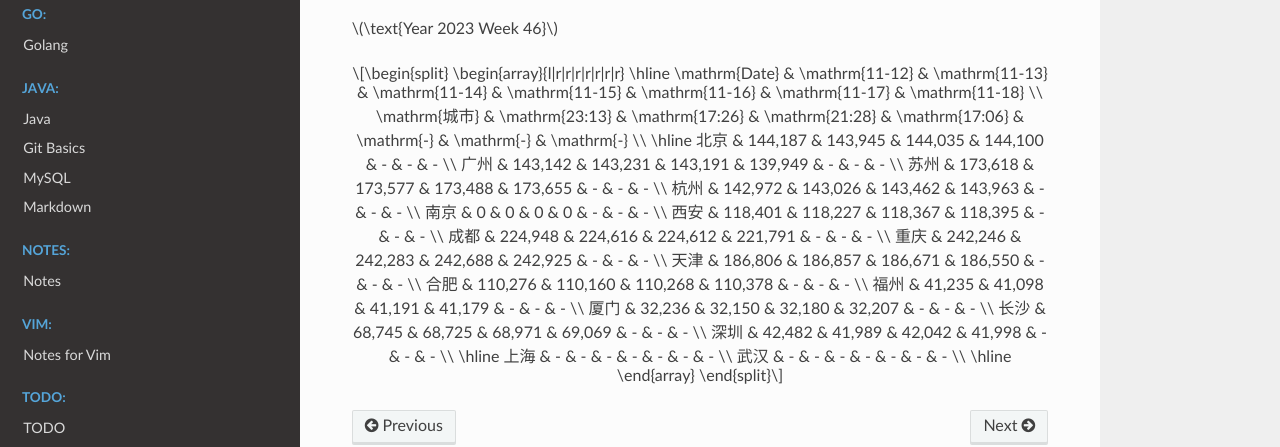
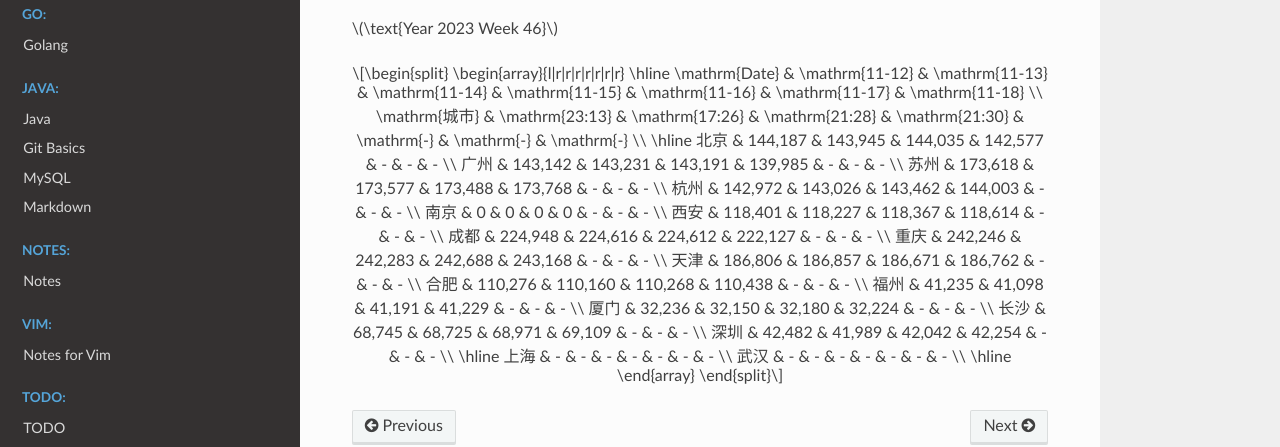
Before and after one commit to Pyrad/pyradnotes, a Sphinx documentation site: the page built from source/RealEstate/resalenumbers2023.md, in a window 1280 px wide and 900 px high, scrolled down 18135 px. Shown: the part 325-772 px from the top of the window. Built offline with Sphinx 7.4.7 and the Read the Docs theme 2.0.0, drawn with Linux system fonts in a browser that asks for light colours; a script that is not in the unit is left out.

Commit message:
Realestate Update resale numbers 2023-11-15 21:30

```diff
--- a/source/RealEstate/resalenumbers2023.md
+++ b/source/RealEstate/resalenumbers2023.md
@@ -1186,22 +1186,22 @@
 \begin{array}{l|r|r|r|r|r|r|r}
 \hline
 \mathrm{Date} & \mathrm{11-12} & \mathrm{11-13} & \mathrm{11-14} & \mathrm{11-15} & \mathrm{11-16} & \mathrm{11-17} & \mathrm{11-18} \\
-\mathrm{城市} & \mathrm{23:13} & \mathrm{17:26} & \mathrm{21:28} & \mathrm{17:06} & \mathrm{-} & \mathrm{-} & \mathrm{-} \\
+\mathrm{城市} & \mathrm{23:13} & \mathrm{17:26} & \mathrm{21:28} & \mathrm{21:30} & \mathrm{-} & \mathrm{-} & \mathrm{-} \\
 \hline
-北京 & 144,187 & 143,945 & 144,035 & 144,100 & - & - & - \\
-广州 & 143,142 & 143,231 & 143,191 & 139,949 & - & - & - \\
-苏州 & 173,618 & 173,577 & 173,488 & 173,655 & - & - & - \\
-杭州 & 142,972 & 143,026 & 143,462 & 143,963 & - & - & - \\
+北京 & 144,187 & 143,945 & 144,035 & 142,577 & - & - & - \\
+广州 & 143,142 & 143,231 & 143,191 & 139,985 & - & - & - \\
+苏州 & 173,618 & 173,577 & 173,488 & 173,768 & - & - & - \\
+杭州 & 142,972 & 143,026 & 143,462 & 144,003 & - & - & - \\
 南京 & 0 & 0 & 0 & 0 & - & - & - \\
-西安 & 118,401 & 118,227 & 118,367 & 118,395 & - & - & - \\
-成都 & 224,948 & 224,616 & 224,612 & 221,791 & - & - & - \\
-重庆 & 242,246 & 242,283 & 242,688 & 242,925 & - & - & - \\
-天津 & 186,806 & 186,857 & 186,671 & 186,550 & - & - & - \\
-合肥 & 110,276 & 110,160 & 110,268 & 110,378 & - & - & - \\
-福州 & 41,235 & 41,098 & 41,191 & 41,179 & - & - & - \\
-厦门 & 32,236 & 32,150 & 32,180 & 32,207 & - & - & - \\
-长沙 & 68,745 & 68,725 & 68,971 & 69,069 & - & - & - \\
-深圳 & 42,482 & 41,989 & 42,042 & 41,998 & - & - & - \\
+西安 & 118,401 & 118,227 & 118,367 & 118,614 & - & - & - \\
+成都 & 224,948 & 224,616 & 224,612 & 222,127 & - & - & - \\
+重庆 & 242,246 & 242,283 & 242,688 & 243,168 & - & - & - \\
+天津 & 186,806 & 186,857 & 186,671 & 186,762 & - & - & - \\
+合肥 & 110,276 & 110,160 & 110,268 & 110,438 & - & - & - \\
+福州 & 41,235 & 41,098 & 41,191 & 41,229 & - & - & - \\
+厦门 & 32,236 & 32,150 & 32,180 & 32,224 & - & - & - \\
+长沙 & 68,745 & 68,725 & 68,971 & 69,109 & - & - & - \\
+深圳 & 42,482 & 41,989 & 42,042 & 42,254 & - & - & - \\
 \hline
 上海 & - & - & - & - & - & - & - \\
 武汉 & - & - & - & - & - & - & - \\
```
Also changed, not shown: 1 other file.
